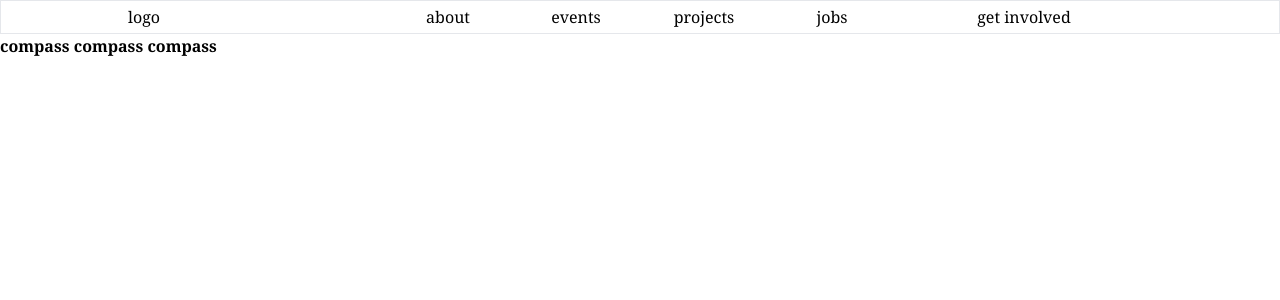
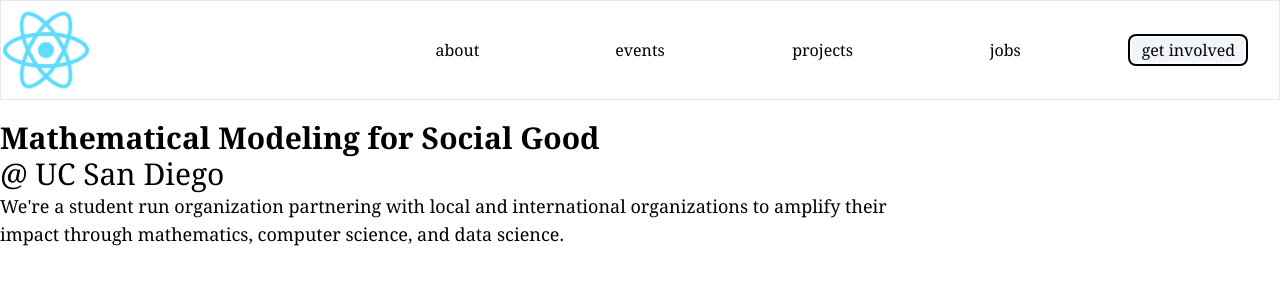
Before and after one commit to CompassInstitution/compass-landing-page, a React (Create React App) app: page / in a window 1280 px wide. Shown: the top 300 px of the page. Built offline with nearby package versions, Linux system fonts and the light colour scheme.

Commit message:
basic formatting for navbar and about section

```diff
--- a/src/components/About.js
+++ b/src/components/About.js
@@ -1,10 +1,22 @@
 // Matteo
 export default function About() {
     return (
-        <div className="sticky font-serif font-extrabold">
-            <h1>
-                compass compass compass
-            </h1>
+        <div className="flex items-center container  pt-5">
+            <div className="sticky font-serif ">
+                <h1 className="font-extrabold text-3xl">
+                    Mathematical Modeling for Social Good
+                </h1>
+                <h2 className="text-3xl">
+                    @ UC San Diego
+                </h2>
+
+                <p className="text-lg">
+                    We're a student run organization partnering with local and international organizations to amplify their impact through mathematics, computer science, and data science.
+                </p>
+            </div>
+            <div className="basis-1/2">
+
+            </div>
         </div>
     );
 }
--- a/src/components/Navbar.js
+++ b/src/components/Navbar.js
@@ -1,10 +1,10 @@
 export default function Navbar() {
     return (
         <nav className="sticky top-0 w-full border border-b-1 z-50">
-            <div className="container max-w-5xl">
+            <div className="container">
                 <div className="flex flex-row py-1 items-center font-serif">
                     <div className="basis-1/3">
-                        logo
+                        <img src="logo192.png" alt="Logo" width="90" />
                     </div>
                     <button className="basis-1/6 basis-">
                         about
@@ -18,8 +18,12 @@ export default function Navbar() {
                     <button className="basis-1/6">
                         jobs
                     </button>
-                    <button className="basis-1/3">
-                        get involved
+                    <button className="basis-1/6 flex items-center rounded ">
+                        <div className="w-9">
+                        </div>
+                        <div className="rounded ring-offset-2 ring-2 ring-black w-28 bg-slate-100">
+                            get involved
+                        </div>
                     </button>
                 </div>
             </div>
```
Also changed, not shown: src/components/images/logo192.png (added).
